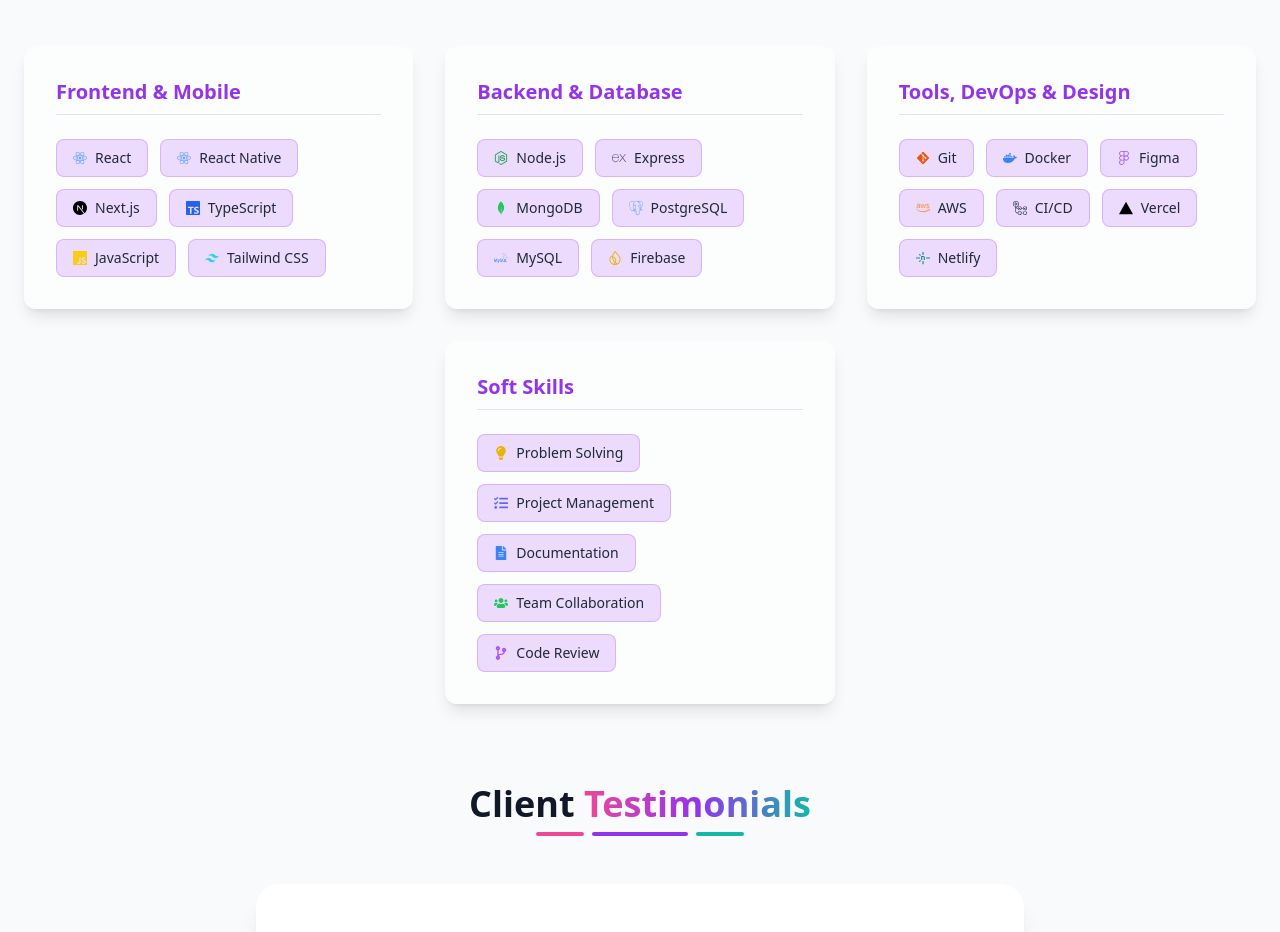
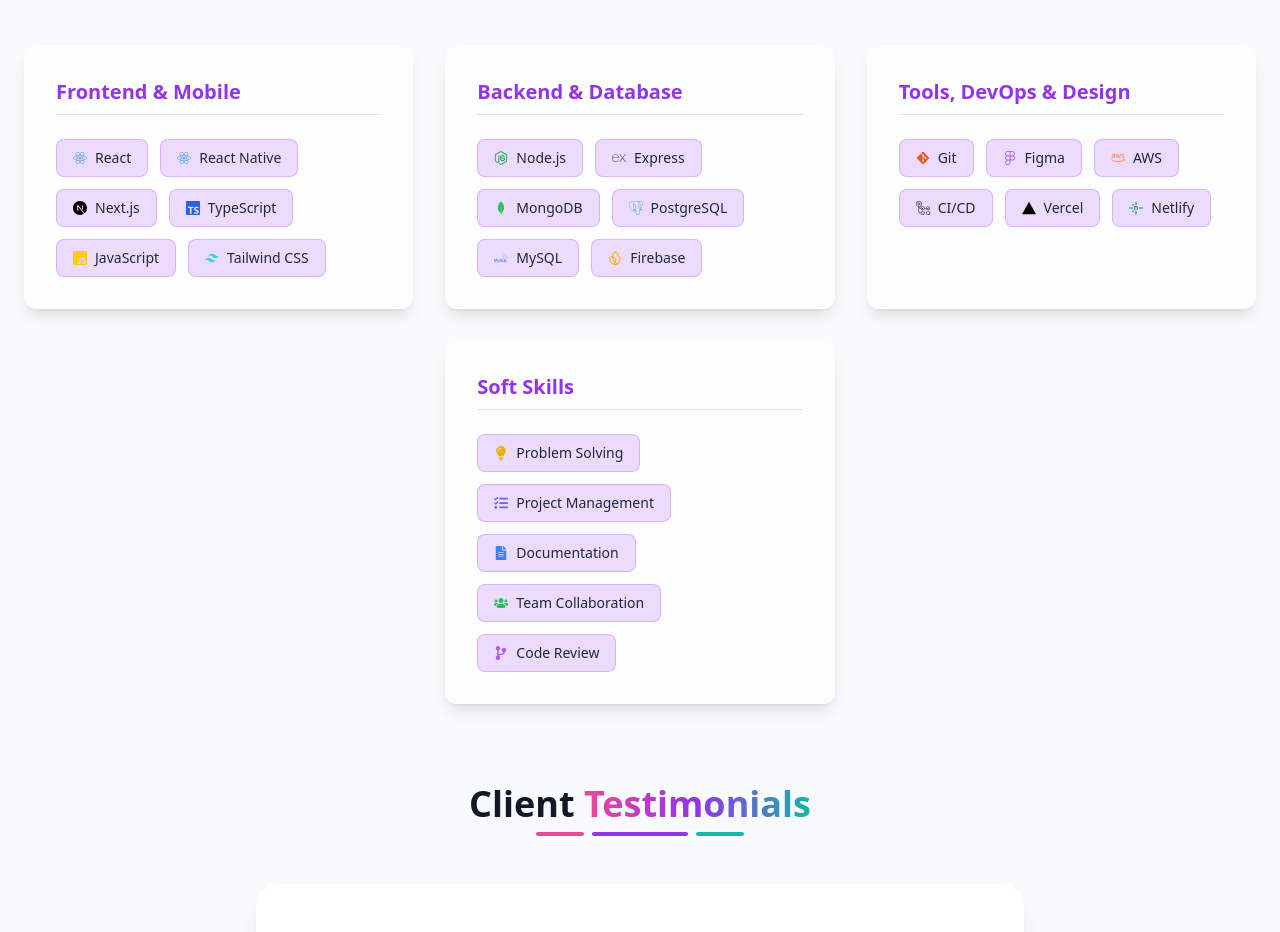
Before and after one commit to Kaleb-07/KalebDev, a React (Vite) app: page / in a window 1280 px wide. Shown: the part 2620-3552 px from the top of the page. Built offline with nearby package versions, Linux system fonts and the light colour scheme.

Commit message:
Update Skills.jsx
remove unwanted skill

```diff
--- a/src/pages/Skills/Skills.jsx
+++ b/src/pages/Skills/Skills.jsx
@@ -55,7 +55,7 @@
             category: "Tools, DevOps & Design",
             skills: [
                 { name: "Git", icon: <FaGitAlt className="text-orange-600" /> },
-                { name: "Docker", icon: <FaDocker className="text-blue-500" /> },
+
                 { name: "Figma", icon: <SiFigma className="text-purple-500" /> },
                 { name: "AWS", icon: <FaAws className="text-orange-400" /> },
                 { name: "CI/CD", icon: <SiGithubactions className="text-gray-800 dark:text-white" /> },
```
